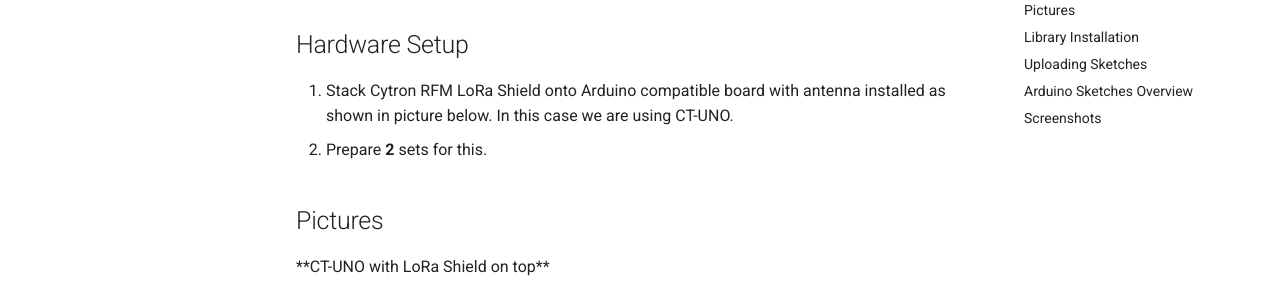
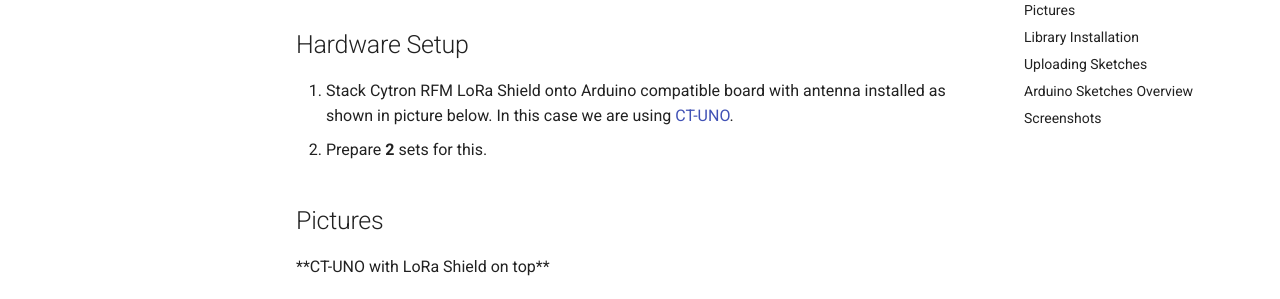
Before and after one commit to CytronTechnologies/RFM-LoRa-Shield-Examples, an MkDocs documentation site: the page built from docs/index.md, in a window 1280 px wide and 900 px high, scrolled down 567 px. Shown: the part 179-478 px from the top of the window. Built offline with MkDocs 1.6.1 and Material for MkDocs 9.7.7, drawn with Linux system fonts in a browser that asks for light colours; comment, search, counter and statistics services are not loaded; old or Windows-style settings are respelled for this version of MkDocs; part of the change alters nothing that is shown.

```diff
--- a/docs/index.md
+++ b/docs/index.md
@@ -18,7 +18,7 @@ This is an example tutorial of point-to-point wireless communication between 2 A
 
 
 ## Hardware Setup
-1. Stack Cytron RFM LoRa Shield onto Arduino compatible board with antenna installed as shown in picture below. In this case we are using CT-UNO.
+1. Stack Cytron RFM LoRa Shield onto Arduino compatible board with antenna installed as shown in picture below. In this case we are using [CT-UNO](http://www.cytron.com.my/p-ct-uno).
 2. Prepare **2** sets for this.
 
 ## Pictures
```
